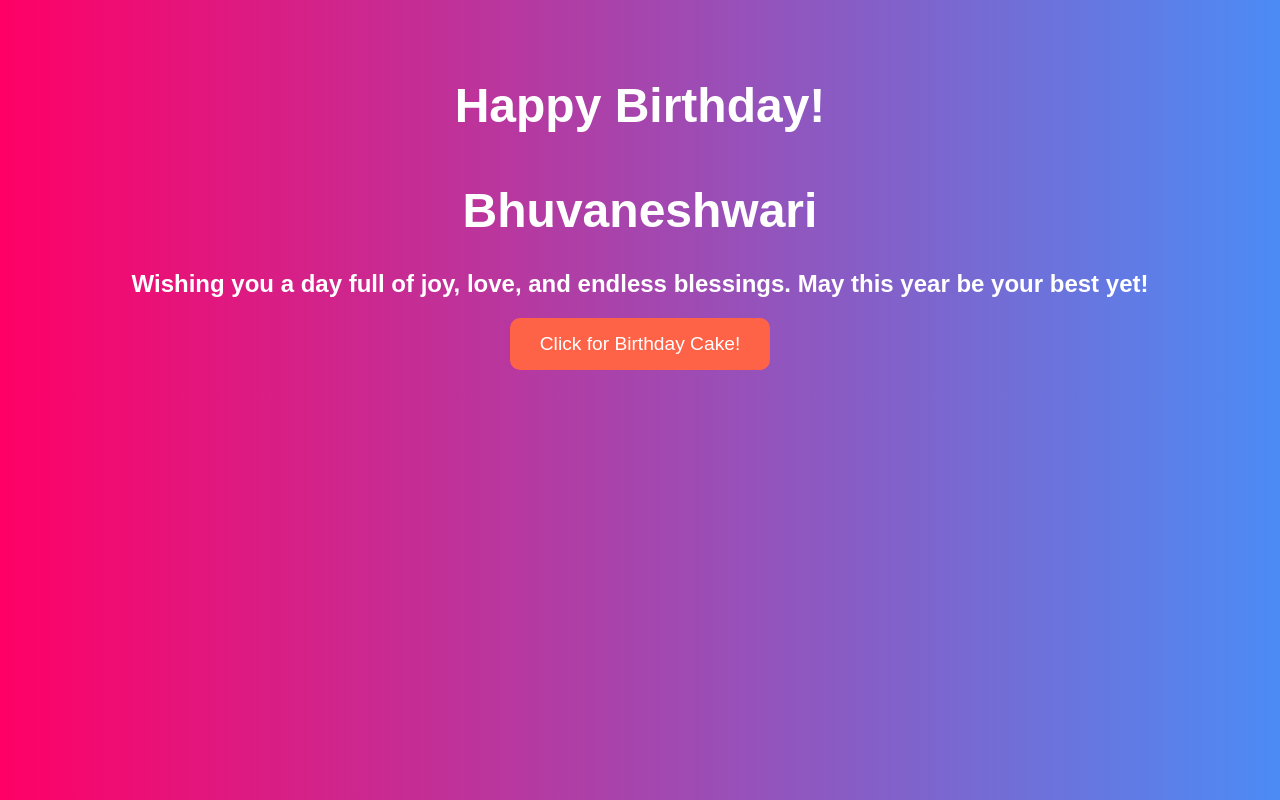
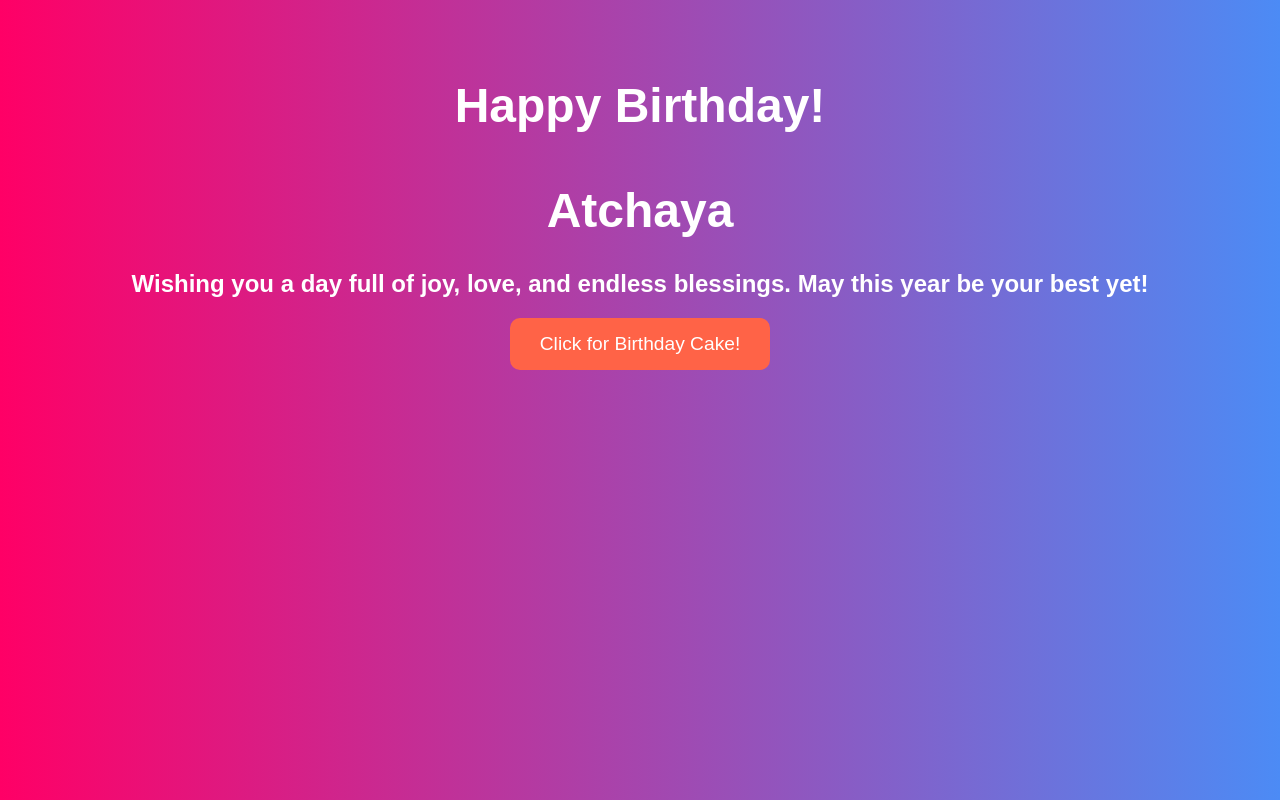
Before and after one commit to Sriram-mss/birthday-b, a plain HTML site: page Birthday B.html in a window 1280 px wide. Drawn offline with Linux system fonts and the light colour scheme.

Commit message:
Update Birthday B.html

```diff
--- a/Birthday B.html
+++ b/Birthday B.html
@@ -53,7 +53,7 @@
 <body>
 
     <h1>Happy Birthday!</h1>
-<h1> Bhuvaneshwari</h1>
+<h1> Atchaya </h1>
     <p class="message">Wishing you a day full of joy, love, and endless blessings. May this year be your best yet!</p>
 
     <button class="button" onclick="showCake()">Click for Birthday Cake!</button>
```
